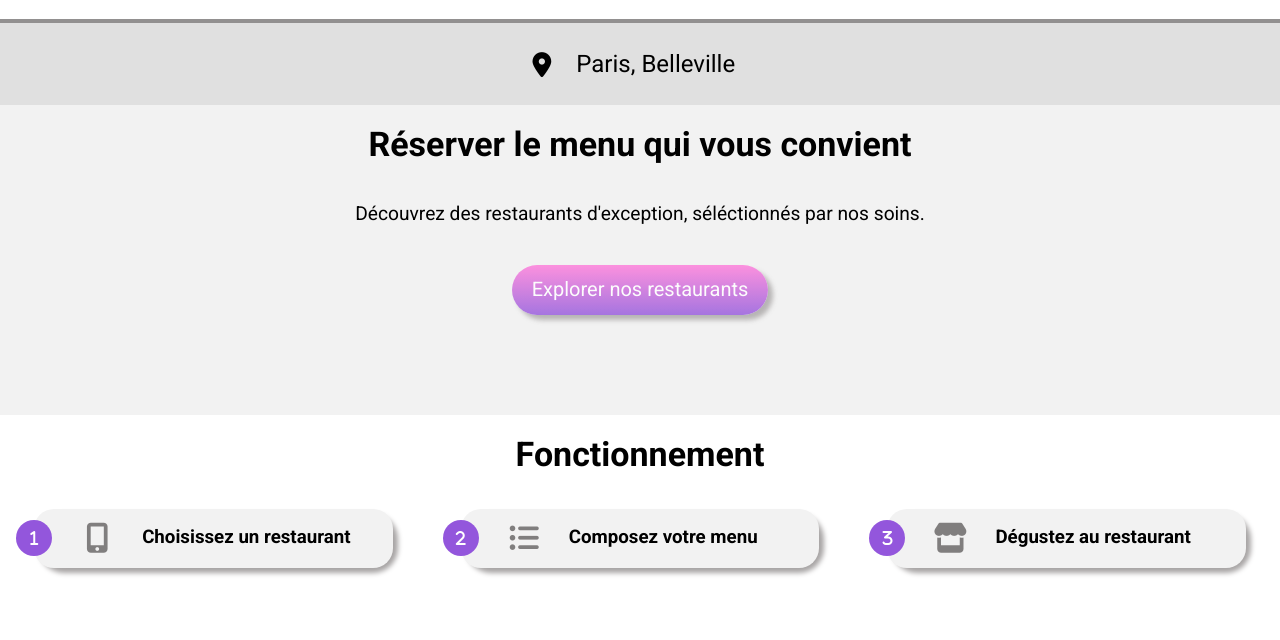
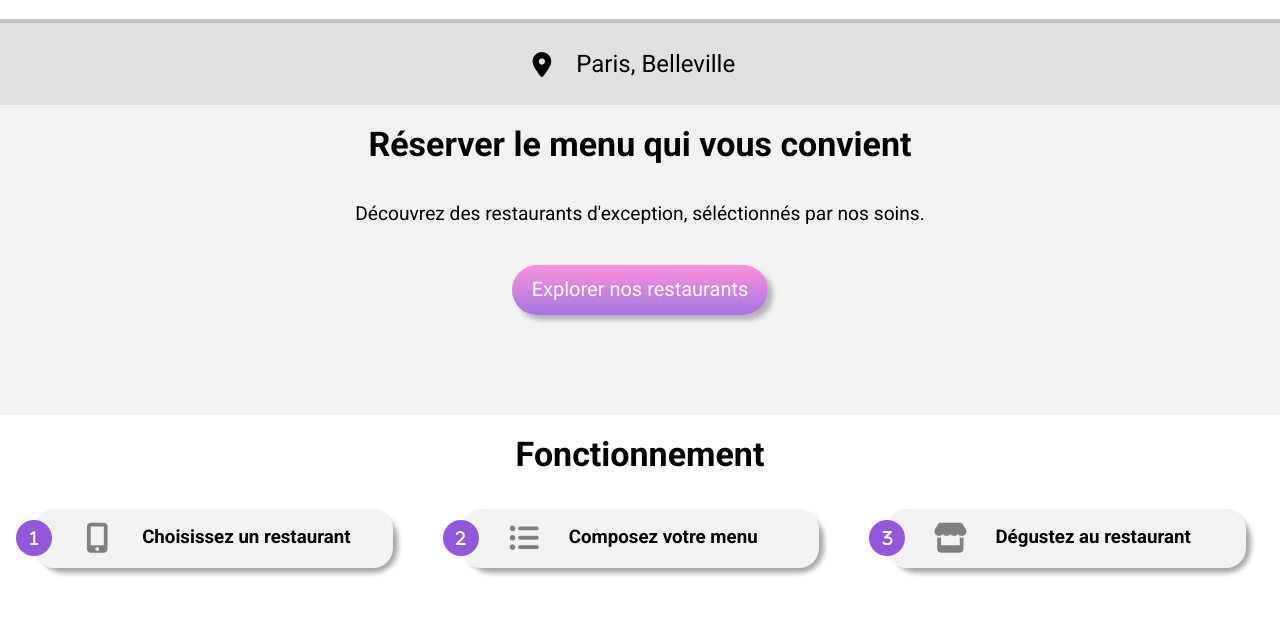
Before and after one commit to laouinis/P3, a website: page index.html in a window 1280 px wide. Shown: the part 81-721 px from the top of the page. Drawn offline with Linux system fonts and the light colour scheme; a web font is replaced by a local one.

Commit message:
style.css upgrade

```diff
--- a/scss/_config.scss
+++ b/scss/_config.scss
@@ -14,7 +14,7 @@
 body {
     font-family: 'Roboto', sans-serif;
     min-width: 390px;
-    max-width: 1920px;
+    max-width: 1900px;
     width: 100%;
     margin: 0 auto;
     padding: 0;
--- a/scss/_header.scss
+++ b/scss/_header.scss
@@ -7,7 +7,7 @@
     .nav-bar {
         display: flex;
         justify-content: center;
-        border-top: 4px solid #929090;
+        border-top: 4px solid #c2bfbf ;
         width: 100%;
     }
 
--- a/scss/_restaurants.scss
+++ b/scss/_restaurants.scss
@@ -1,3 +1,7 @@
+main {
+    position: absolute;
+}
+
 #header {
     @include mixins.header;
 
```
Also changed, not shown: css/style.css, 1 other file.
